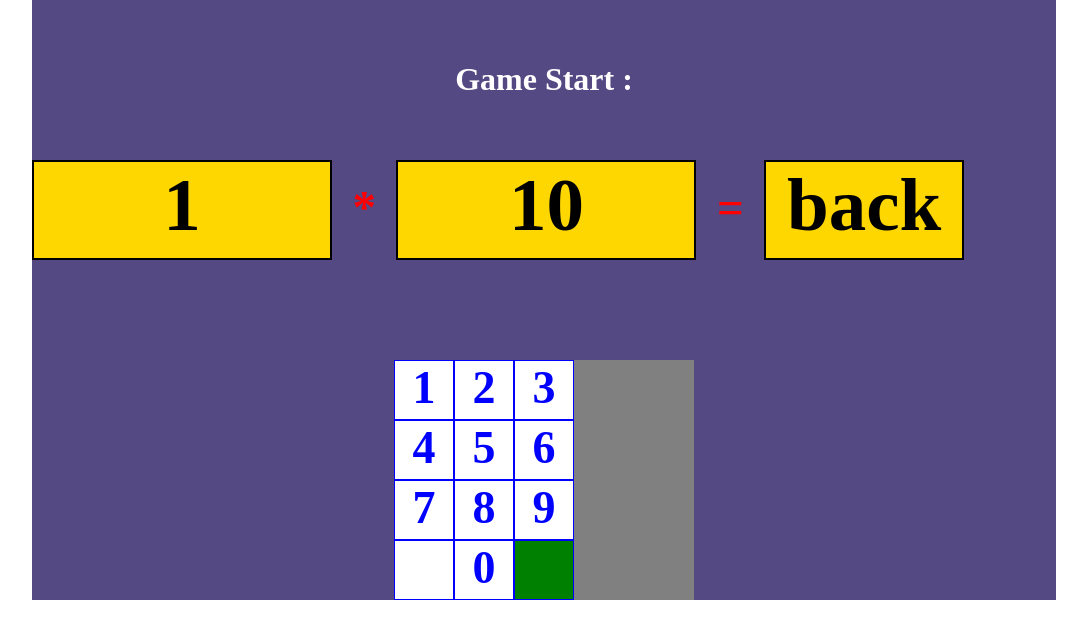
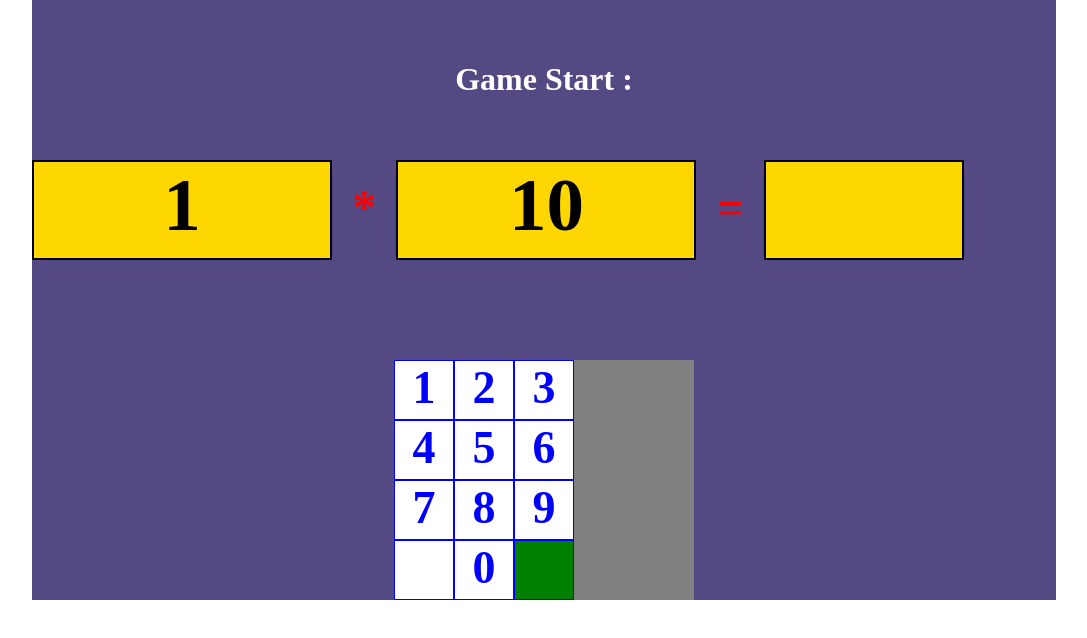
Before and after one commit to UraSerdyuk/calculate, a plain HTML site: page index.html in a window 1280 px wide. Both pictures are taken after a click on the item 520 px from the left and 569 px from the top of the page. Shown: the whole page, without its empty margins (96-1183 px from the left). Drawn offline with Linux system fonts and the light colour scheme.

Commit message:
add back butoon

```diff
--- a/game.js
+++ b/game.js
@@ -57,7 +57,11 @@ c0.addEventListener("click",function(){
     result.innerText += `0`;
 });
 back.addEventListener("click",function(){
-    result.innerText = `back`;
+    console.log('presed');
+    console.log(result.textContent);
+    console.log(result.textContent.substring(0,result.textContent.length -1));
+    result.textContent = result.textContent.substring(0,result.textContent.length -1);
+
 });
 
 document.getElementById("equale").addEventListener("click", function(){
```
Also changed, not shown: index.html (+0 -1 lines).
